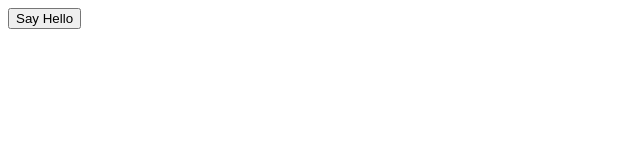
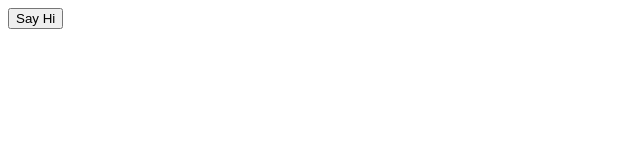
Before and after one commit to deividmr0/test_gitflow, a plain HTML site: page index.html in a window 1280 px wide. Shown: the full height of the page, 0-640 px from the left. Drawn offline with Linux system fonts and the light colour scheme.

Commit message:
boton hello modified

```diff
--- a/index.html
+++ b/index.html
@@ -7,8 +7,8 @@
     <title>Document</title>
 </head>
 <body>
-    <button onclick="alert('Hello');">
-        Say Hello
+    <button onclick="alert('Hi');">
+        Say Hi
     </button>
 </body>
 </html>
```
